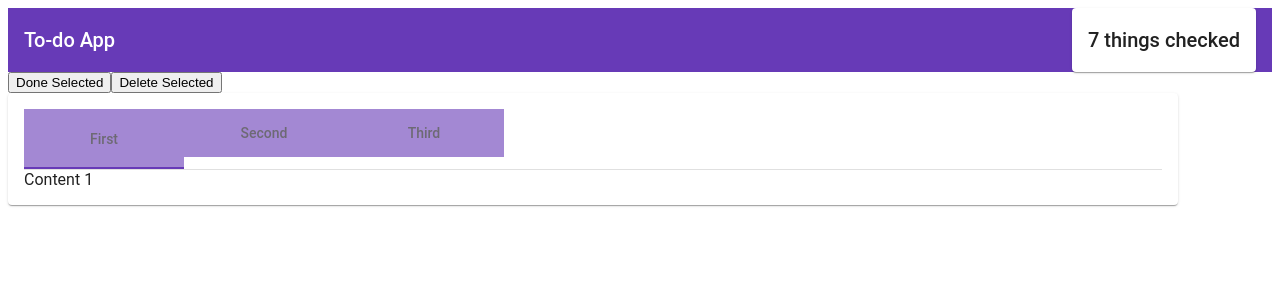
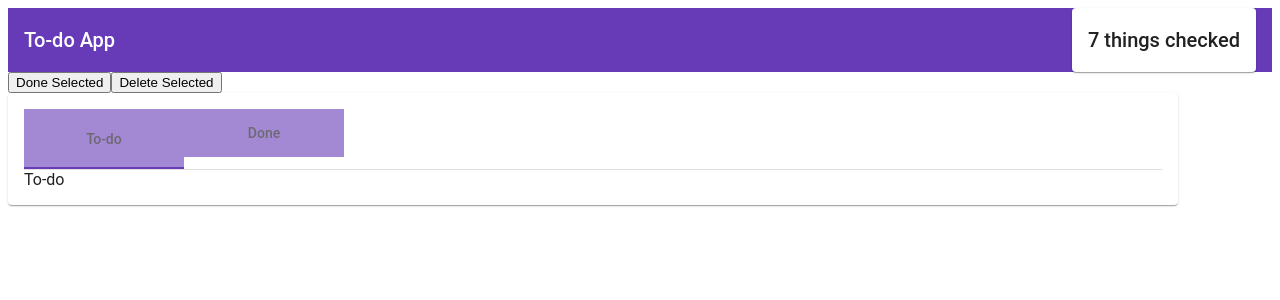
Before and after one commit to fucata55/todo, an Angular app: page / in a window 1280 px wide. Shown: the top 300 px of the page. Built offline with nearby package versions, Linux system fonts and the light colour scheme.

Commit message:
implemented ngFor

```diff
--- a/src/app/components/tabs/tabs.component.html
+++ b/src/app/components/tabs/tabs.component.html
@@ -1,5 +1,3 @@
-<mat-tab-group>
-  <mat-tab label="First"> Content 1 </mat-tab>
-  <mat-tab label="Second"> Content 2 </mat-tab>
-  <mat-tab label="Third"> Content 3 </mat-tab>
+<mat-tab-group dynamicHeight=true (selectedTabChange)="switchTab($event)">
+  <mat-tab *ngFor="let tab of tabList" label="{{ tab }}" > {{ tab }}</mat-tab>
 </mat-tab-group>
--- a/src/app/components/tabs/tabs.component.ts
+++ b/src/app/components/tabs/tabs.component.ts
@@ -7,9 +7,15 @@ import { Component, OnInit } from '@angular/core';
 })
 export class TabsComponent implements OnInit {
 
+  tabList: string[];
+
   constructor() { }
 
   ngOnInit() {
+    this.tabList = ['To-do', 'Done'];
   }
 
+  switchTab(tab) {
+    console.log(tab);
+  }
 }
```
